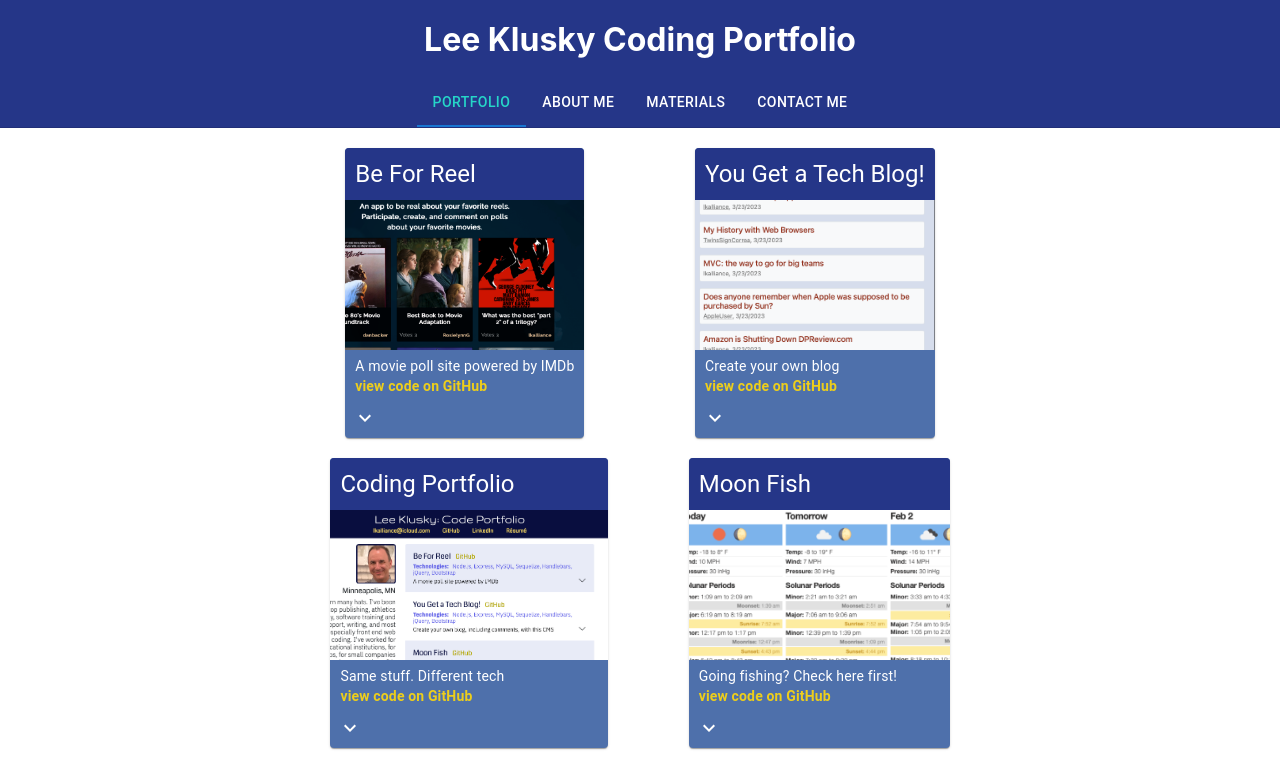
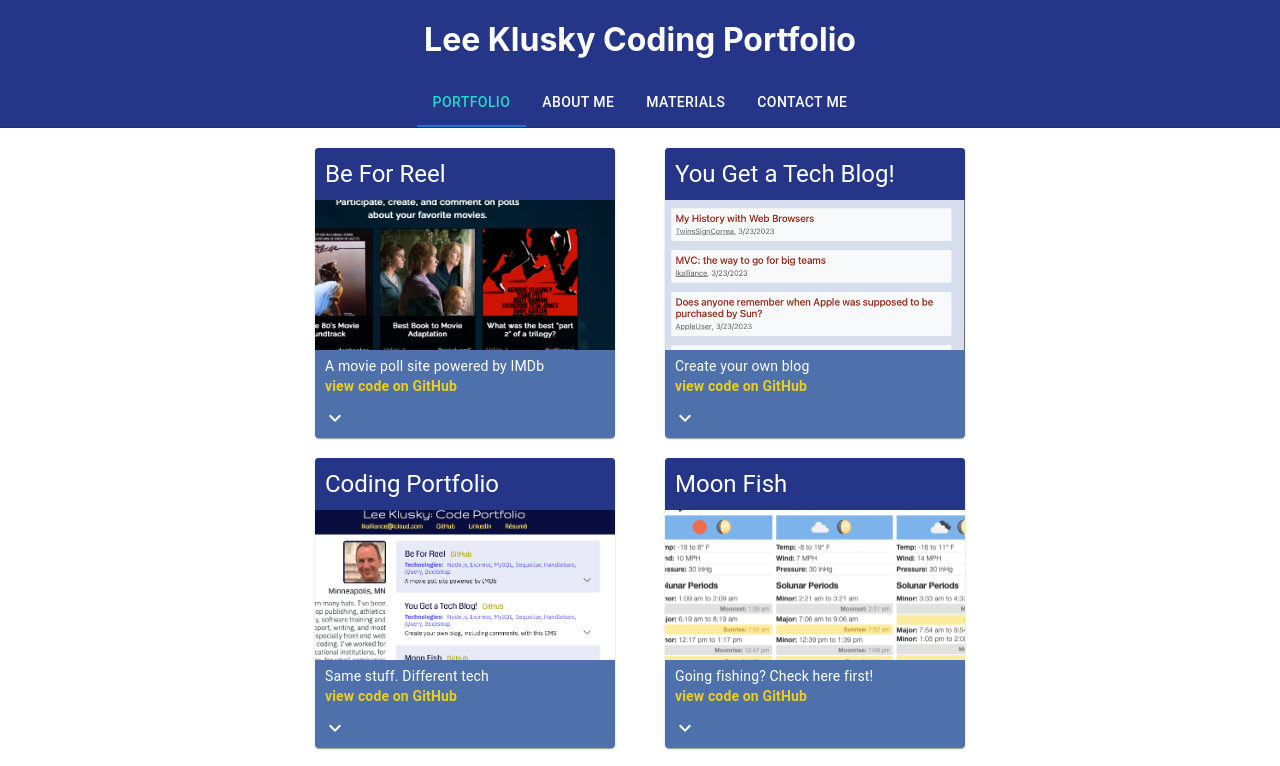
Before and after one commit to lkalliance/code-portfolio, a React (Create React App) app: page / in a window 1280 px wide. Shown: the top 766 px of the page. Built offline with nearby package versions, Linux system fonts and the light colour scheme; the HTML template or start-up script is replaced by a standard one.

Commit message:
Adjustments to navbar

```diff
--- a/package.json
+++ b/package.json
@@ -1,5 +1,6 @@
 {
   "name": "module-20-challenge",
+  "homepage": "https://lkalliance.github.io/code-portfolio/",
   "version": "0.1.0",
   "private": true,
   "dependencies": {
@@ -15,6 +16,7 @@
     "@types/node": "^16.18.25",
     "@types/react": "^18.2.0",
     "@types/react-dom": "^18.2.1",
+    "gh-pages": "^5.0.0",
     "react": "^18.2.0",
     "react-dom": "^18.2.0",
     "react-responsive": "^9.0.2",
@@ -25,6 +27,8 @@
   },
   "scripts": {
     "start": "react-scripts start",
+    "predeploy": "npm run build",
+    "deploy": "gh-pages -d build",
     "build": "react-scripts build",
     "test": "react-scripts test",
     "eject": "react-scripts eject"
--- a/src/App.css
+++ b/src/App.css
@@ -22,6 +22,7 @@ h1 {
   color: white;
   margin: 0;
   padding: 20px;
+  text-align: center;
 }
 
 header {
@@ -30,14 +31,12 @@ header {
 
 .small h1 {
   font-size: 1.25em;
-  text-align: left;
   padding-bottom: 0;
   margin-bottom: 0;
 }
 
 .big h1 {
   font-size: 2em;
-  text-align: center;
 }
 
 .links {
@@ -92,7 +91,7 @@ section#contact {
   margin: 0 auto 20px;
   background-color: var(--primary-light-bg);
   color: white;
-  max-width: 320px;
+  width: 320px;
 }
 
 #portfolio .MuiCardHeader-root {
@@ -145,7 +144,7 @@ section#contact {
 
 .App.small .MuiBox-root a.MuiButtonBase-root {
   padding: 0;
-  font-size: 0.7em;
+  font-size: 0.8em;
   width: 60px;
 }
 
```
Also changed, not shown: 1 other file (tests, documents, lock files or other folders).
